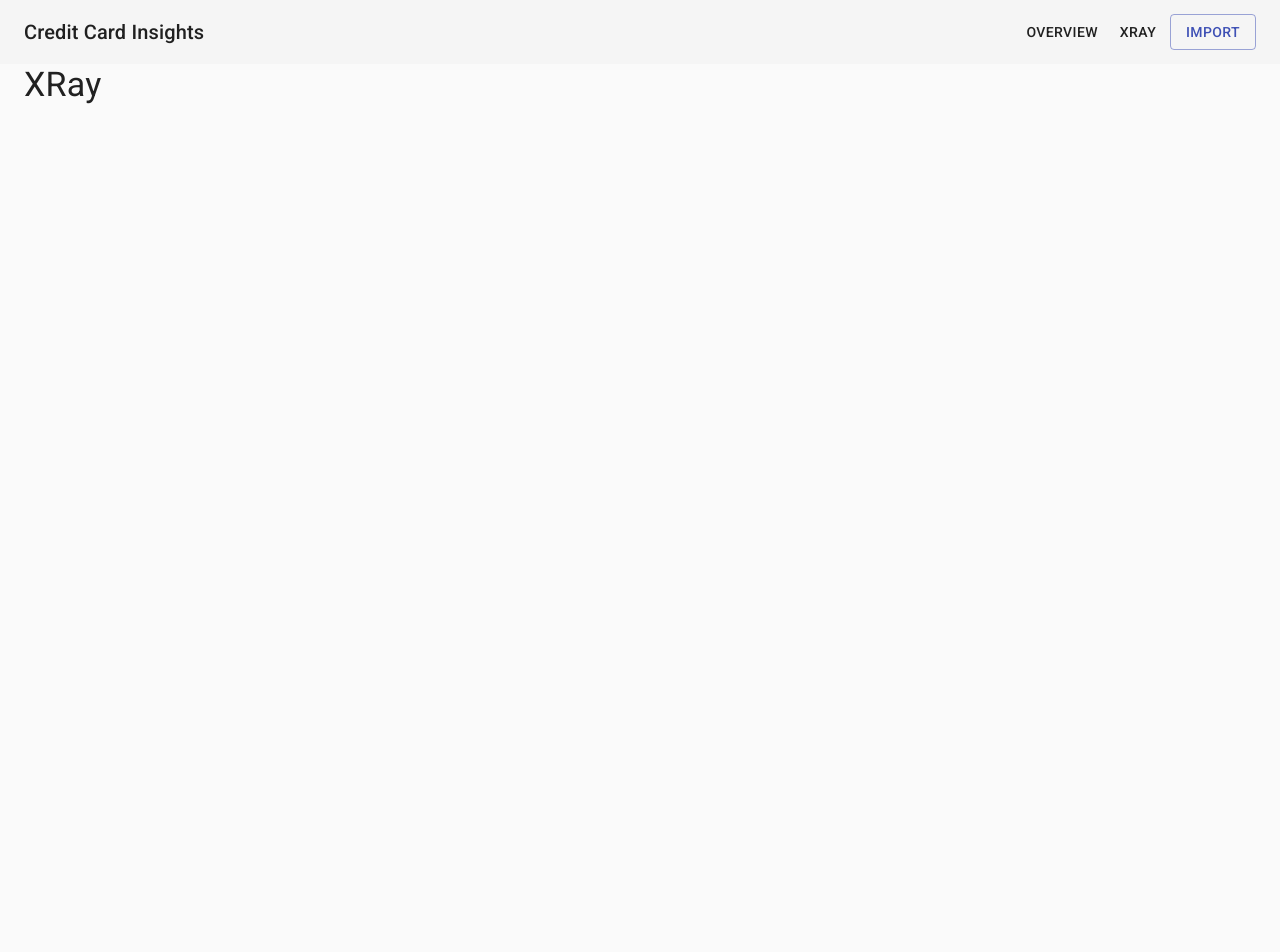
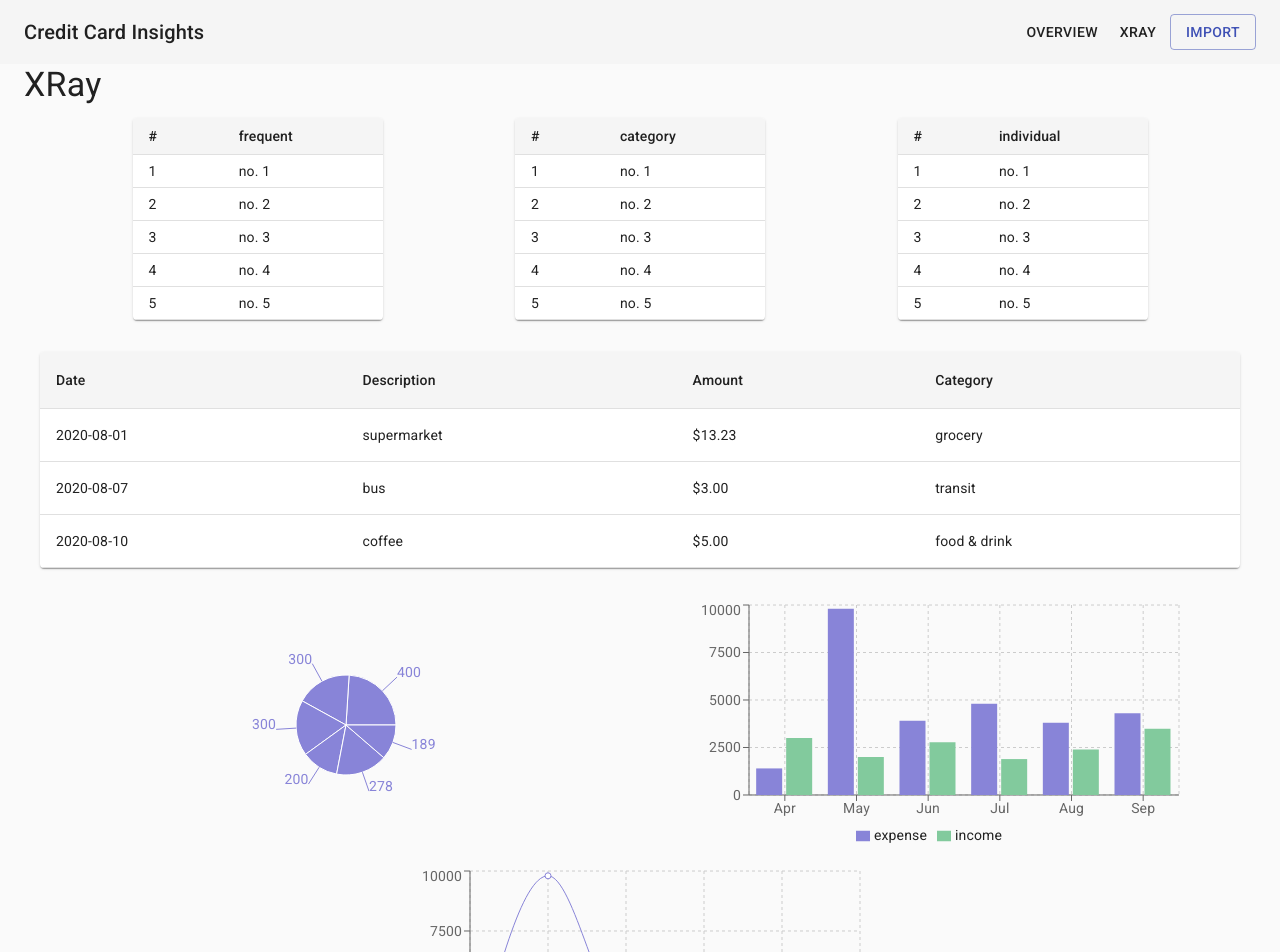
Before and after one commit to 0xAB0/credit-card-insights, a Next.js app: page /xray in a window 1280 px wide. Shown: the top 952 px of the page. Before the commit the page ends 800 px from the top, so only its background shows below. Built offline with nearby package versions, Linux system fonts and the light colour scheme.

Commit message:
Create XRay page

```diff
--- /dev/null
+++ b/components/TopFiveTable.js
@@ -0,0 +1,41 @@
+import TableContainer from "@material-ui/core/TableContainer";
+import Table from "@material-ui/core/Table";
+import TableHead from "@material-ui/core/TableHead";
+import TableRow from "@material-ui/core/TableRow";
+import TableCell from "@material-ui/core/TableCell";
+import TableBody from "@material-ui/core/TableBody";
+import Paper from "@material-ui/core/Paper";
+
+const TopFiveTable = ({ name }) => {
+  const rows = [
+    { rank: 1, name: "no. 1" },
+    { rank: 2, name: "no. 2" },
+    { rank: 3, name: "no. 3" },
+    { rank: 4, name: "no. 4" },
+    { rank: 5, name: "no. 5" },
+  ];
+  return (
+    <TableContainer component={Paper} style={{ width: 250 }}>
+      <Table size="small">
+        <TableHead>
+          <TableRow>
+            <TableCell>#</TableCell>
+            <TableCell>{name}</TableCell>
+          </TableRow>
+        </TableHead>
+        <TableBody>
+          {rows.map((row) => (
+            <TableRow key={row.rank}>
+              <TableCell component="th" scope="row">
+                {row.rank}
+              </TableCell>
+              <TableCell>{row.name}</TableCell>
+            </TableRow>
+          ))}
+        </TableBody>
+      </Table>
+    </TableContainer>
+  );
+};
+
+export default TopFiveTable;
--- a/pages/xray.js
+++ b/pages/xray.js
@@ -1,10 +1,38 @@
 import { makeStyles } from "@material-ui/core/styles";
 import Typography from "@material-ui/core/Typography";
 import Container from "@material-ui/core/Container";
+import Grid from "@material-ui/core/Grid";
+import TableContainer from "@material-ui/core/TableContainer";
+import Table from "@material-ui/core/Table";
+import TableHead from "@material-ui/core/TableHead";
+import TableRow from "@material-ui/core/TableRow";
+import TableCell from "@material-ui/core/TableCell";
+import TableBody from "@material-ui/core/TableBody";
+import Paper from "@material-ui/core/Paper";
+import {
+  PieChart,
+  Pie,
+  LineChart,
+  CartesianGrid,
+  XAxis,
+  YAxis,
+  Tooltip,
+  Legend,
+  Line,
+  BarChart,
+  Bar,
+} from "recharts";
 
-const useStyles = makeStyles(() => ({}));
+import TopFiveTable from "../components/TopFiveTable";
+import { tableData, barData, graphData } from "../sampleData";
 
-export default function Home() {
+const useStyles = makeStyles((theme) => ({
+  transactions: {
+    margin: theme.spacing(4, 2),
+  },
+}));
+
+export default function XRay() {
   const classes = useStyles();
 
   return (
@@ -12,6 +40,94 @@ export default function Home() {
       <Typography variant="h4" gutterBottom>
         XRay
       </Typography>
+
+      {/* summary */}
+      <Grid container spacing={3} justify="space-evenly">
+        <Grid item>
+          <TopFiveTable name="frequent" />
+        </Grid>
+        <Grid item>
+          <TopFiveTable name="category" />
+        </Grid>
+        <Grid item>
+          <TopFiveTable name="individual" />
+        </Grid>
+      </Grid>
+
+      {/* all transactions */}
+      <div className={classes.transactions}>
+        <TableContainer component={Paper}>
+          <Table>
+            <TableHead>
+              <TableRow>
+                <TableCell>Date</TableCell>
+                <TableCell>Description</TableCell>
+                <TableCell>Amount</TableCell>
+                <TableCell>Category</TableCell>
+              </TableRow>
+            </TableHead>
+            <TableBody>
+              {tableData.map((row) => (
+                <TableRow key={row.id}>
+                  <TableCell component="th" scope="row">
+                    {row.date}
+                  </TableCell>
+                  <TableCell>{row.description}</TableCell>
+                  <TableCell>{row.amount}</TableCell>
+                  <TableCell>{row.category}</TableCell>
+                </TableRow>
+              ))}
+            </TableBody>
+          </Table>
+        </TableContainer>
+      </div>
+
+      {/* graphing */}
+      <Grid container spacing={2} justify="space-evenly">
+        <Grid item>
+          <PieChart width={500} height={250}>
+            <Pie
+              data={barData}
+              dataKey="value"
+              nameKey="name"
+              cx="50%"
+              cy="50%"
+              outerRadius={50}
+              fill="#8884d8"
+              label
+            />
+          </PieChart>
+        </Grid>
+
+        <Grid item>
+          <BarChart width={500} height={250} data={graphData.slice(6)}>
+            <CartesianGrid strokeDasharray="3 3" />
+            <XAxis dataKey="name" />
+            <YAxis />
+            <Tooltip />
+            <Legend />
+            <Bar dataKey="expense" fill="#8884d8" />
+            <Bar dataKey="income" fill="#82ca9d" />
+          </BarChart>
+        </Grid>
+
+        <Grid item>
+          <LineChart
+            width={500}
+            height={300}
+            data={graphData.slice(6)}
+            margin={{ top: 5, right: 30, left: 20, bottom: 5 }}
+          >
+            <CartesianGrid strokeDasharray="3 3" />
+            <XAxis dataKey="name" />
+            <YAxis />
+            <Tooltip />
+            <Legend />
+            <Line type="monotone" dataKey="expense" stroke="#8884d8" />
+            <Line type="monotone" dataKey="income" stroke="#82ca9d" />
+          </LineChart>
+        </Grid>
+      </Grid>
     </Container>
   );
 }
--- /dev/null
+++ b/sampleData.js
@@ -0,0 +1,99 @@
+export const graphData = [
+  {
+    name: "Sep",
+    income: 3000,
+    expense: 1398,
+  },
+  {
+    name: "Oct",
+    income: 2390,
+    expense: 3800,
+  },
+  {
+    name: "Dec",
+    income: 3000,
+    expense: 1398,
+  },
+  {
+    name: "Jan",
+    income: 3490,
+    expense: 4300,
+  },
+  {
+    name: "Feb",
+    income: 2780,
+    expense: 3908,
+  },
+  {
+    name: "Mar",
+    income: 4000,
+    expense: 2400,
+  },
+  {
+    name: "Apr",
+    income: 3000,
+    expense: 1398,
+  },
+  {
+    name: "May",
+    income: 2000,
+    expense: 9800,
+  },
+  {
+    name: "Jun",
+    income: 2780,
+    expense: 3908,
+  },
+  {
+    name: "Jul",
+    income: 1890,
+    expense: 4800,
+  },
+  {
+    name: "Aug",
+    income: 2390,
+    expense: 3800,
+  },
+  {
+    name: "Sep",
+    income: 3490,
+    expense: 4300,
+  },
+];
+
+export const barData = [
+  {
+    name: "Group A",
+    value: 400,
+  },
+  {
+    name: "Group B",
+    value: 300,
+  },
+  {
+    name: "Group C",
+    value: 300,
+  },
+  {
+    name: "Group D",
+    value: 200,
+  },
+  {
+    name: "Group E",
+    value: 278,
+  },
+  {
+    name: "Group F",
+    value: 189,
+  },
+];
+
+function createData(id, date, description, amount, category) {
+  return { id, date, description, amount, category };
+}
+
+export const tableData = [
+  createData(1, "2020-08-01", "supermarket", "$13.23", "grocery"),
+  createData(2, "2020-08-07", "bus", "$3.00", "transit"),
+  createData(3, "2020-08-10", "coffee", "$5.00", "food & drink"),
+];
--- a/theme.js
+++ b/theme.js
@@ -24,6 +24,11 @@ const theme = createMuiTheme({
         },
       },
     },
+    MuiTableHead: {
+      root: {
+        backgroundColor: "#f5f5f5",
+      },
+    },
   },
 });
 
```
Also changed, not shown: pages/import.js (+2 -10 lines), pages/index.js (+5 -66 lines).
